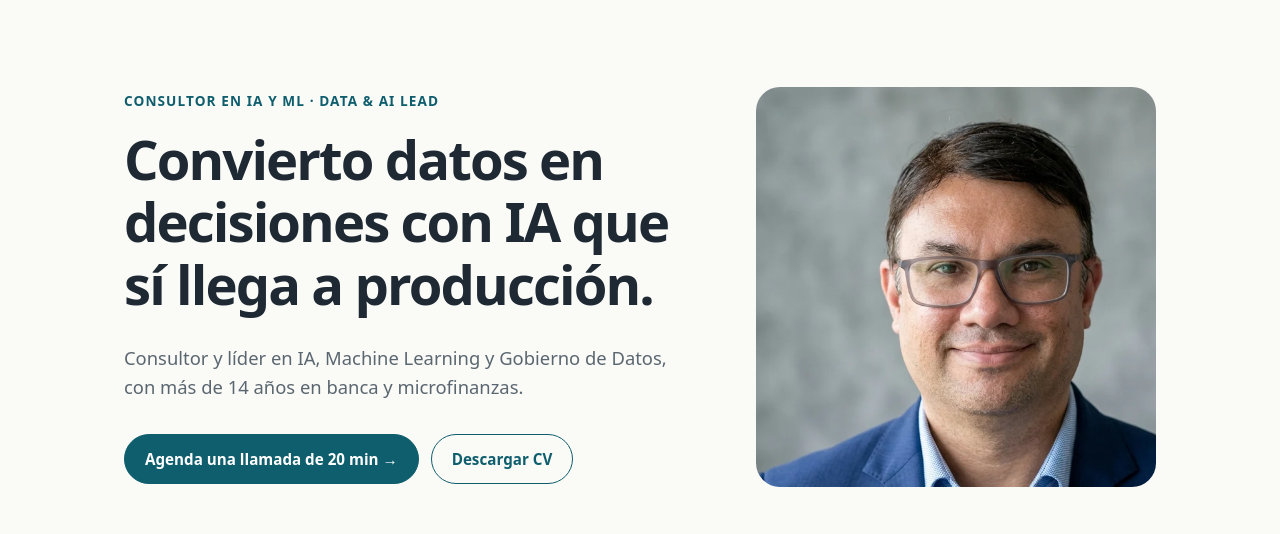
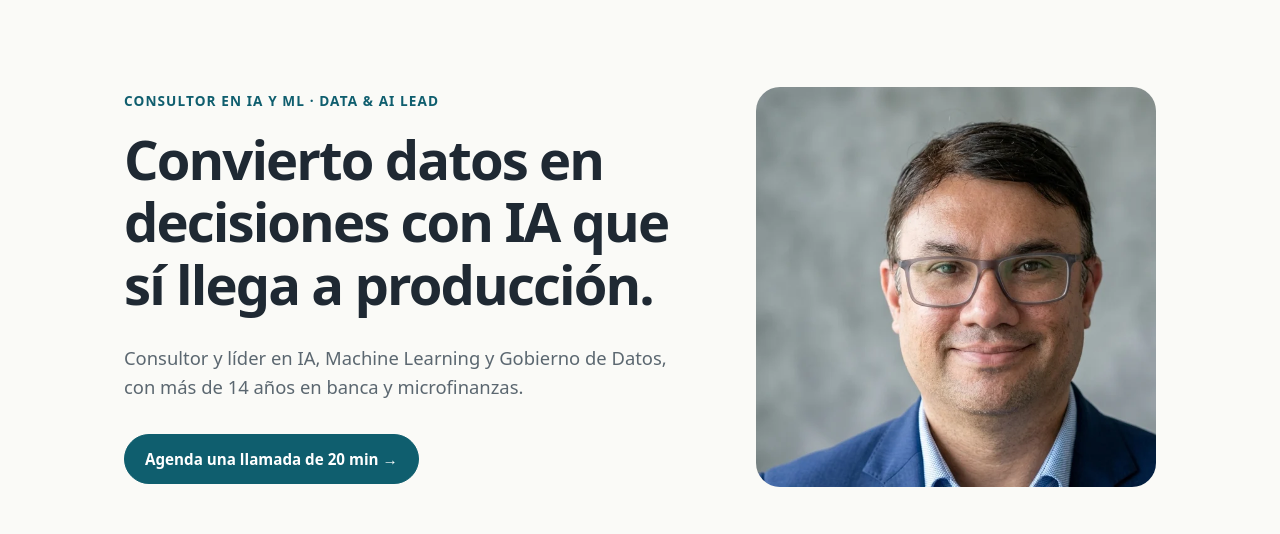
Before and after one commit to rdulanto/portfolio, an Astro site: page / in a window 1280 px wide. Shown: the part 66-600 px from the top of the page. Built offline with nearby package versions, Linux system fonts and the light colour scheme; Astro itself is replaced by a stand-in of ours; no server answers.

Commit message:
Quitar descarga de CV por ahora
Co-Authored-By: Claude Opus 5.5 <noreply@anthropic.com>
Claude-Session: https://claude.ai/code/session_01KAf6ATdLMc5UdynAQbYnnP

```diff
--- a/src/components/Home.astro
+++ b/src/components/Home.astro
@@ -18,7 +18,6 @@ const projBase = lang === 'es' ? '/proyectos/' : '/en/projects/';
       <p class="hero-lead">{t.lead}</p>
       <div class="ctas">
         <a class="btn btn-primary" href={SITE.calendar} rel="noopener" target="_blank">{t.ctaPrimary} →</a>
-        <a class="btn btn-ghost" href={SITE.cv[lang]} download>{t.ctaSecondary}</a>
       </div>
     </div>
     <picture class="photo">
--- a/src/config.ts
+++ b/src/config.ts
@@ -5,7 +5,6 @@ export const SITE = {
   github: 'https://github.com/rdulanto',
   // TODO(Rick): crear el evento de 20 min en Cal.com y confirmar este enlace.
   calendar: 'https://cal.com/rdulanto/20min',
-  cv: { es: '/cv/Ricardo_Dulanto_CV_ES.pdf', en: '/cv/Ricardo_Dulanto_CV_EN.pdf' },
   // El ID de medición de GA4 es público por diseño; se inyecta al compilar.
   gaId: import.meta.env.PUBLIC_GA_ID ?? '',
 };
--- a/src/i18n.ts
+++ b/src/i18n.ts
@@ -10,7 +10,6 @@ export const ui = {
     headline: 'Convierto datos en decisiones con IA que sí llega a producción.',
     lead: 'Consultor y líder en IA, Machine Learning y Gobierno de Datos, con más de 14 años en banca y microfinanzas.',
     ctaPrimary: 'Agenda una llamada de 20 min',
-    ctaSecondary: 'Descargar CV',
     proofs: [
       { k: '−93%', t: 'tiempo de ingesta de datos en un banco de microfinanzas: de 10 horas a 45 minutos' },
       { k: '10', t: 'proyectos de machine learning coordinados con MLOps en Azure' },
@@ -62,7 +61,6 @@ export const ui = {
     headline: 'I turn data into decisions with AI that actually reaches production.',
     lead: 'AI, Machine Learning and Data Governance consultant and leader, with 14+ years in banking and microfinance.',
     ctaPrimary: 'Book a 20-min call',
-    ctaSecondary: 'Download CV',
     proofs: [
       { k: '−93%', t: 'data ingestion time at a microfinance bank: from 10 hours to 45 minutes' },
       { k: '10', t: 'machine learning projects coordinated with MLOps on Azure' },
```
